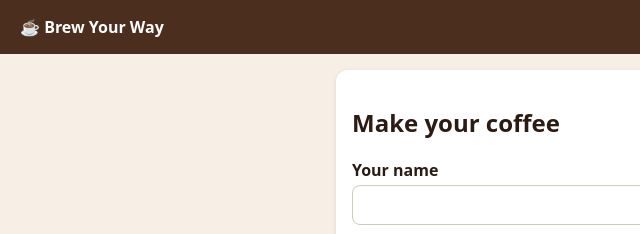
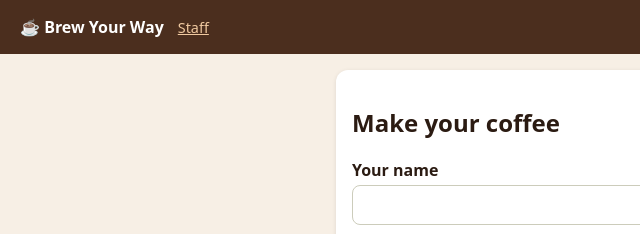
Before and after one commit to dileep123455/OrderCoffee, a website: page public/index.html in a window 1280 px wide. Shown: the top 234 px of the page, 0-640 px from the left. Drawn offline with Linux system fonts and the light colour scheme; no server answers.

Commit message:
Add link to Staff page in header

```diff
--- a/public/index.html
+++ b/public/index.html
@@ -7,7 +7,7 @@
   <link rel="stylesheet" href="style.css">
 </head>
 <body>
-<header><strong>&#9749; Brew Your Way</strong></header>
+<header><strong>&#9749; Brew Your Way</strong><a href="kitchen.html">Staff</a></header>
 <main>
   <section id="orderSection" class="card">
     <h2>Make your coffee</h2>
```
